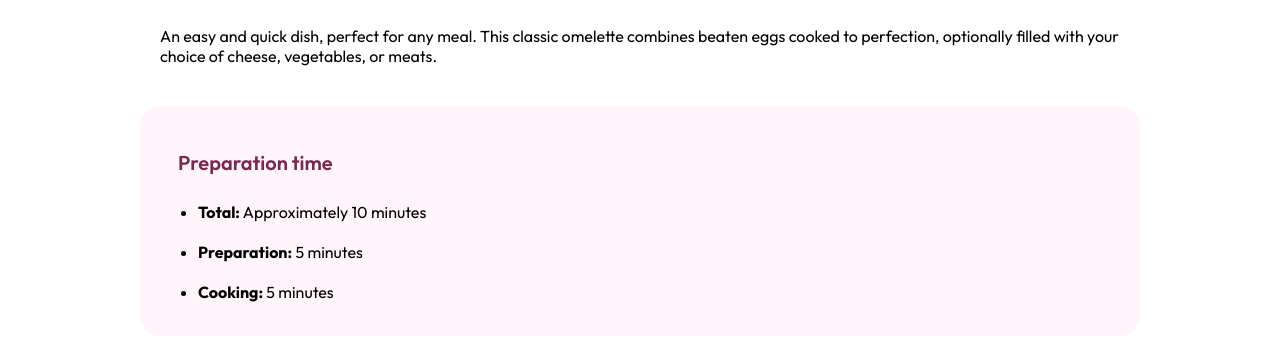
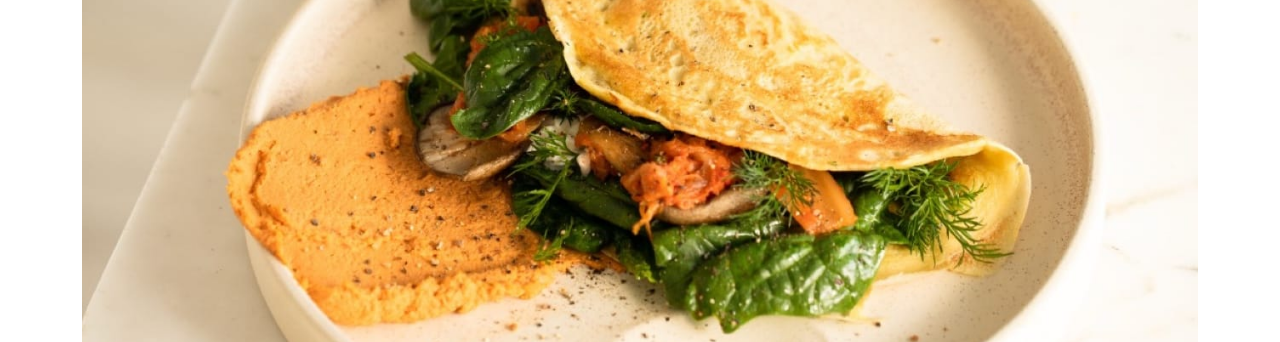
Before and after one commit to hridoy479/recipe, a plain HTML site: page index.html in a window 1280 px wide. Shown: the part 107-449 px from the top of the page. Drawn offline with Linux system fonts and the light colour scheme; the site is published under a folder, as on GitHub Pages, so addresses that start at the root find nothing.

Commit message:
Update index.html

```diff
--- a/index.html
+++ b/index.html
@@ -140,7 +140,7 @@ body {
   <div class="hero">
 
     <div class="img">
-      <img src="/assets/images/image-omelette.jpeg" alt="header image">
+      <img src="assets/images/image-omelette.jpeg" alt="header image">
     </div>
   </div>
   <div class="text">
```
